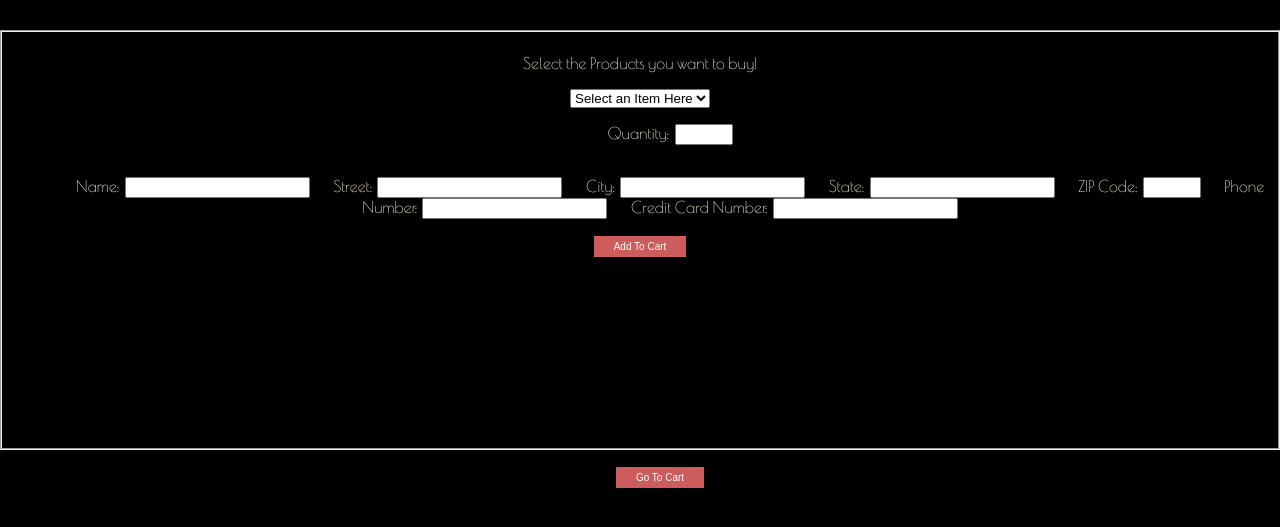
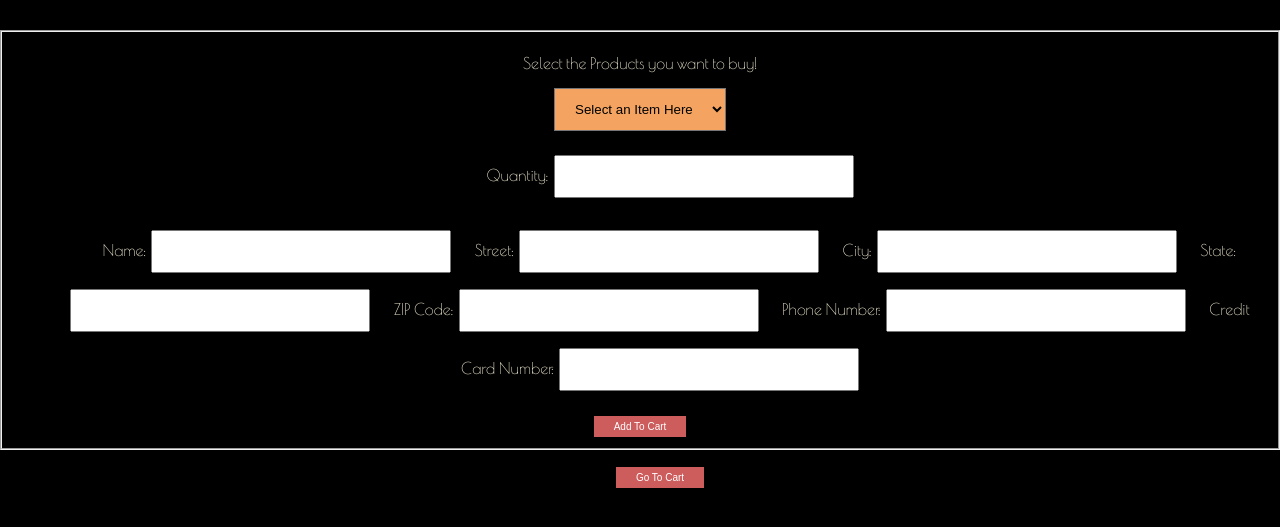
Before and after one commit to ccloops/order-form, a plain HTML site: page index.html in a window 1280 px wide. Shown: the part 95-622 px from the top of the page. Drawn offline with nearby package versions, Linux system fonts and the light colour scheme.

Commit message:
Update to README

```diff
--- a/style.css
+++ b/style.css
@@ -19,7 +19,6 @@ label {
   text-align: left;
   margin-right: 2px;
   margin-left: 20px;
-  /*display: inline-block;*/
 }
 
 a {
@@ -46,7 +45,6 @@ table {
 td {
 	padding: 10px;
   color: black;
-	/*border-radius: 70%;*/
   border: 1px solid black;
   background: lightBlue;
   text-align: center;
@@ -56,7 +54,6 @@ th {
 	background-color: salmon;
 	color: black;
   padding: 10px;
-  /*border-radius: 70%;*/
 }
 
 button {
@@ -71,14 +68,27 @@ button {
 }
 
 input[type=number] {
-  width: 50px;
+  width: 300px;
+  padding: 12px 20px;
+  margin: 8px 0;
+  box-sizing: border-box;
 
 }
 
-#users {
-  float: left;
+input[type=text] {
+    width: 300px;
+    padding: 12px 20px;
+    margin: 8px 0;
+    box-sizing: border-box;
 }
 
 img {
   width: 100px;
 }
+
+select {
+background-color: SandyBrown;
+min-width: 160px;
+box-shadow: 0px 8px 16px 0px rgba(0,0,0,0.2);
+padding: 12px 16px;
+}
```
Also changed, not shown: 1 other file.
